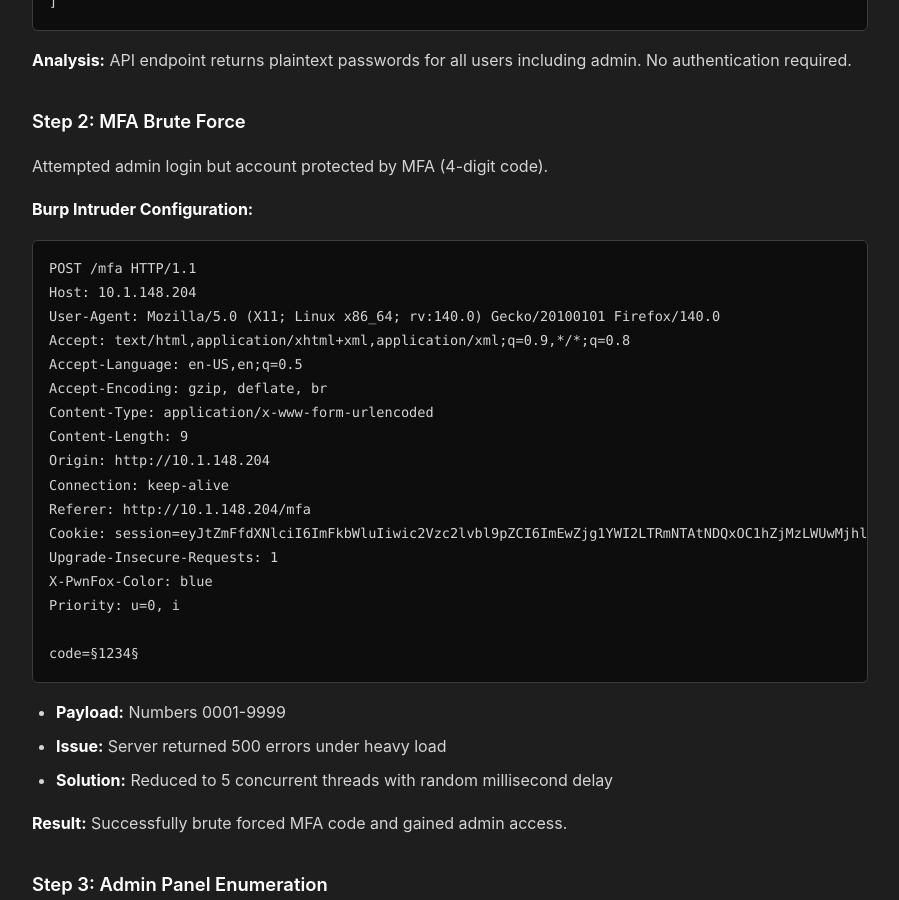
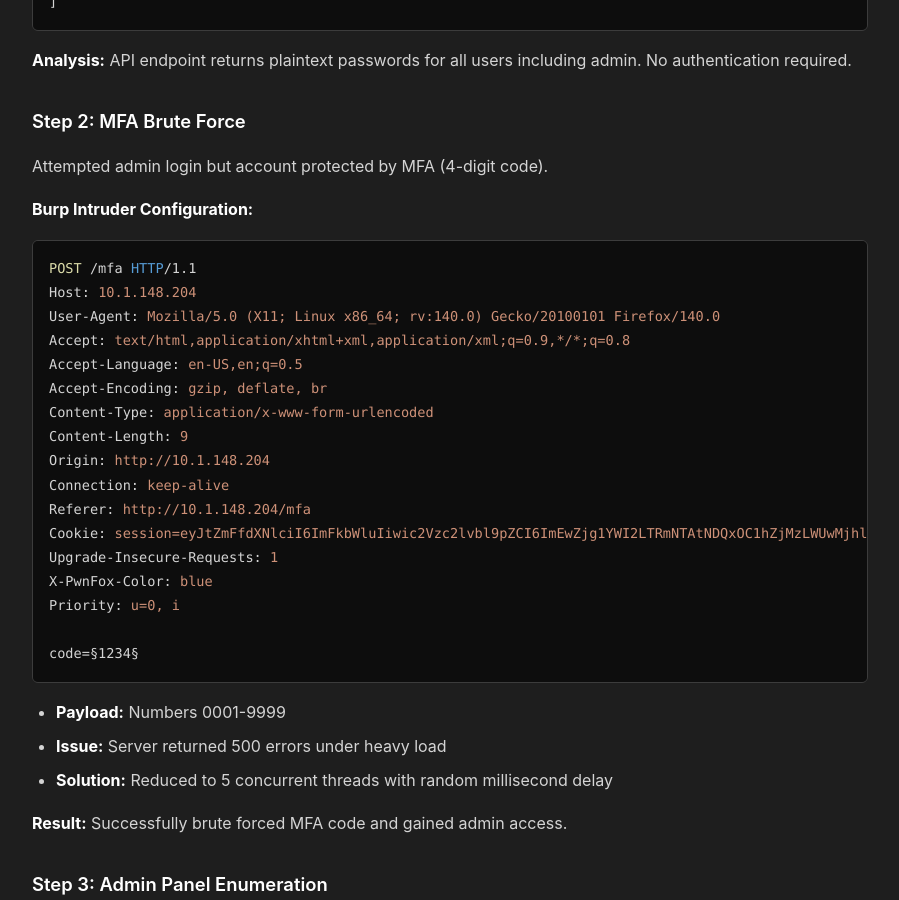
Before and after one commit to d4rkto0th/d4rkto0th.github.io, a Jekyll site: the page built from labs/webapp/Verbose.md, in a window 1280 px wide and 900 px high, scrolled down 4452 px. Shown: the whole window, without its empty margins (190-1089 px from the left). Built offline with Jekyll 4.4.1, drawn with Linux system fonts in a browser that asks for light colours.

Commit message:
Update Verbose.md

````diff
--- a/labs/webapp/Verbose.md
+++ b/labs/webapp/Verbose.md
@@ -168,7 +168,7 @@ Attempted admin login but account protected by MFA (4-digit code).
 
 **Burp Intruder Configuration:**
 
-```
+```http
 POST /mfa HTTP/1.1
 Host: 10.1.148.204
 User-Agent: Mozilla/5.0 (X11; Linux x86_64; rv:140.0) Gecko/20100101 Firefox/140.0
````
